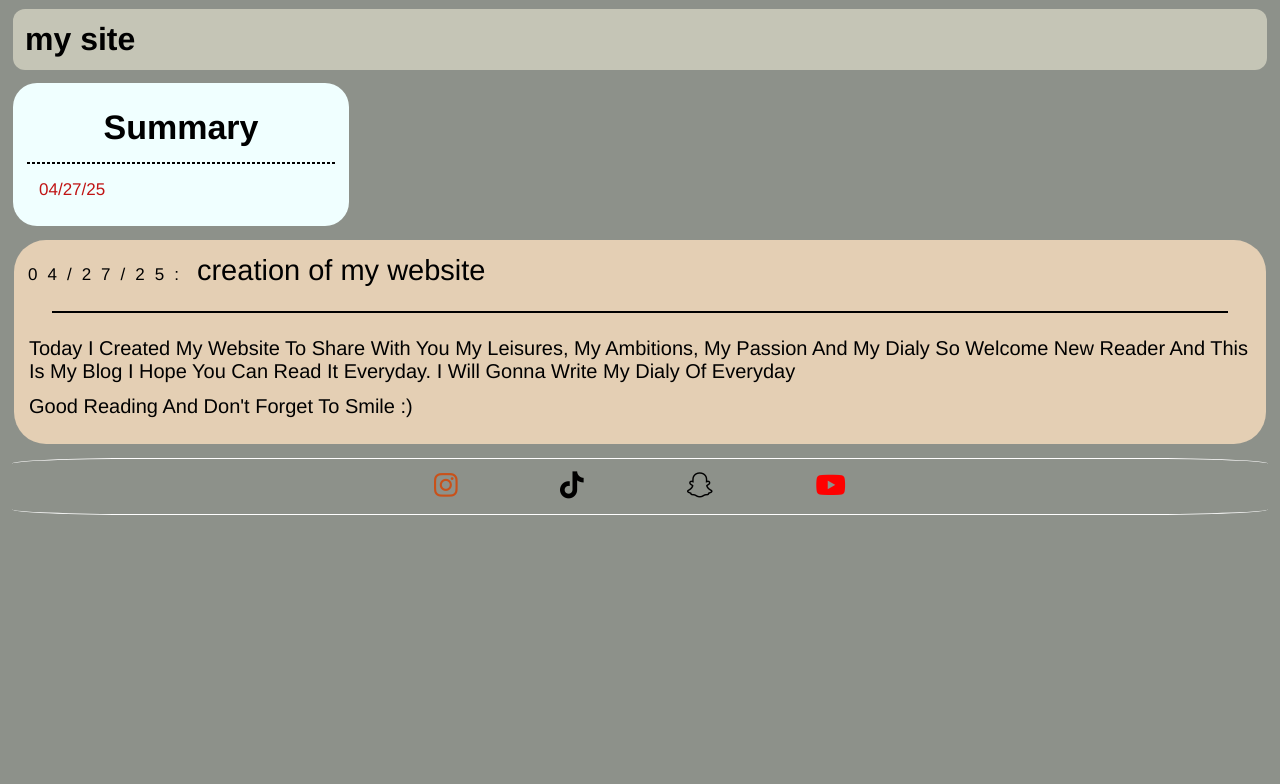
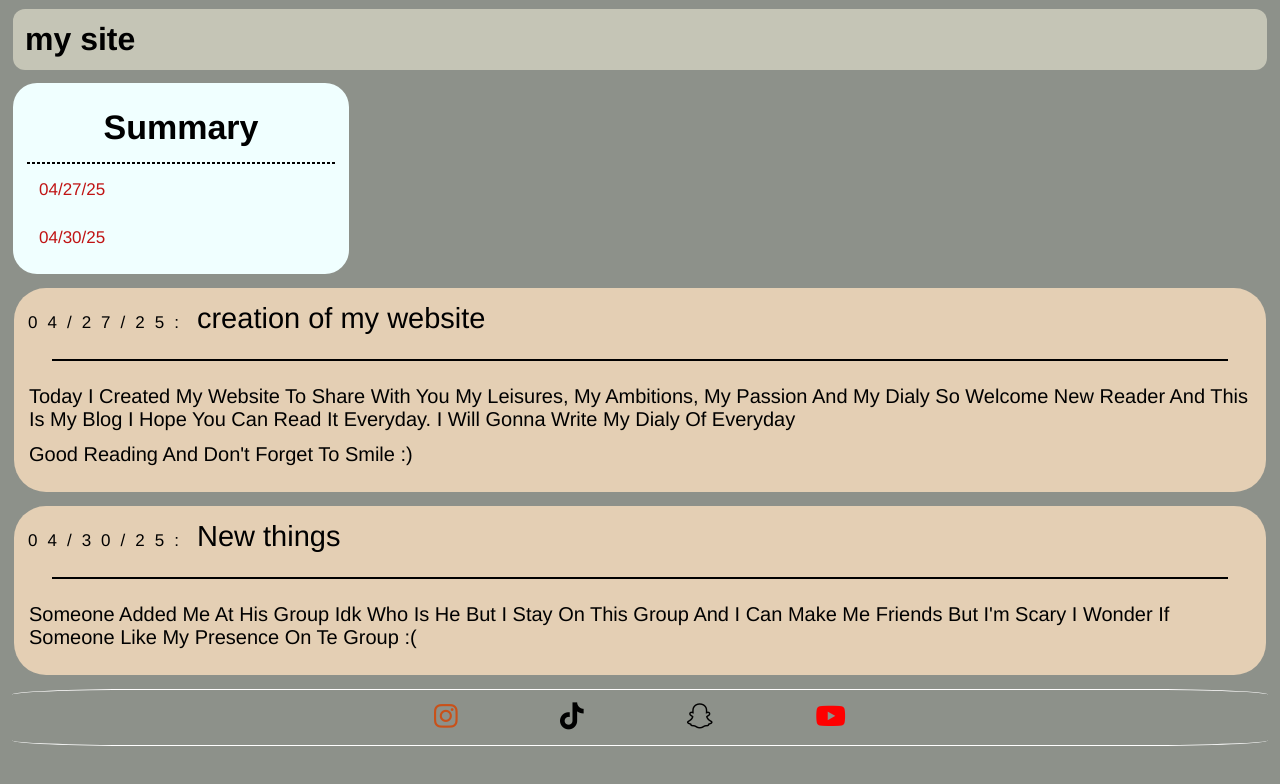
Before and after one commit to kaousiss/mysite, a plain HTML site: page index.html in a window 1280 px wide. Drawn offline with Linux system fonts and the light colour scheme; a web font is replaced by a local one.

Commit message:
Update index.html

```diff
--- a/index.html
+++ b/index.html
@@ -17,11 +17,16 @@
     <summary>
         <h2>Summary</h2><hr>
         <a href="#27-4-25">04/27/25</a>
+	<a href="#30-4-25">04/30/25</a>
     </summary>
     <section id="27-4-25">
         <h3 class="title"><time datetime="4/27/25">04/27/25:</time> creation of my website</h3><hr>
         <P>Today I created My website to share with you my leisures, my ambitions, my passion and my dialy so welcome new reader and this is my blog i hope You can read it everyday. I will gonna write my dialy of everyday</P>
         <p>good reading and don't forget to smile :)</p>
+    </section>
+    <section id="30-4-25">
+        <h3 class="title"><time datetime="4/30/25">04/30/25:</time> New things</h3><hr>
+        <p>someone added me at his group idk who is he but i stay on this group and I can make me friends but i'm scary i wonder if someone like my presence on te group :(</p>
     </section>
     <footer>
         <nav>
```
